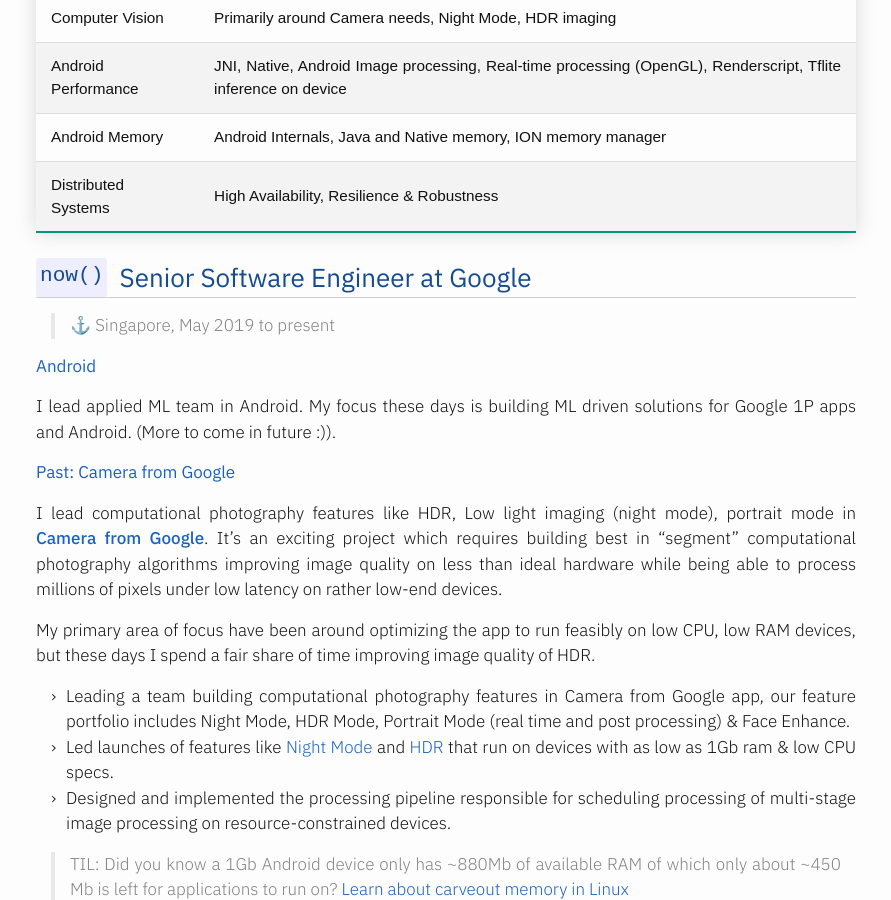
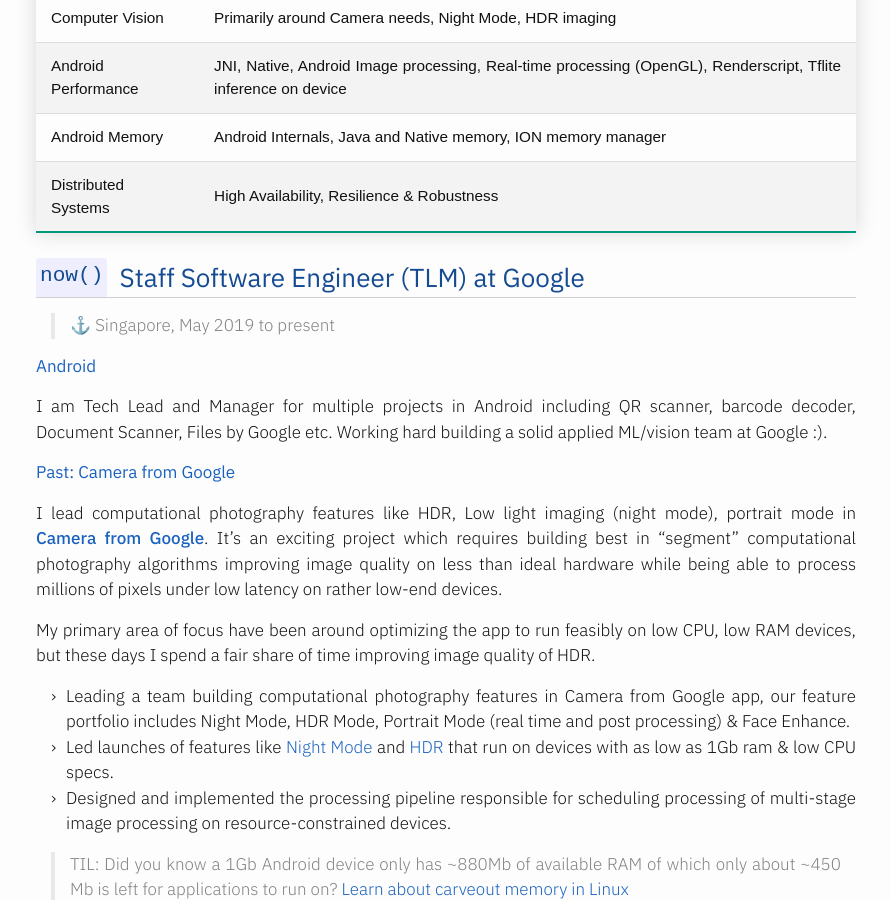
Before and after one commit to mebjas/mebjas.github.io, a Jekyll site: the page built from about.md, in a window 1280 px wide and 900 px high, scrolled down 824 px. Shown: the whole window, without its empty margins (194-1085 px from the left). Built offline with Jekyll 4.4.1, drawn with Linux system fonts in a browser that asks for light colours.

Commit message:
Update about!

```diff
--- a/about.md
+++ b/about.md
@@ -19,11 +19,11 @@
 |Android Memory| Android Internals, Java and Native memory, ION memory manager |
 |Distributed Systems| High Availability, Resilience & Robustness |
 
-## `now()` &nbsp; Senior Software Engineer at Google
+## `now()` &nbsp; Staff Software Engineer (TLM) at Google
 > ⚓ Singapore, May 2019 to present
 
 #### Android
-I lead applied ML team in Android. My focus these days is building ML driven solutions for Google 1P apps and Android. (More to come in future :)).
+I am Tech Lead and Manager for multiple projects in Android including QR scanner, barcode decoder, Document Scanner, Files by Google etc. Working hard building a solid applied ML/vision team at Google :).
 
 #### Past: Camera from Google
 
```
